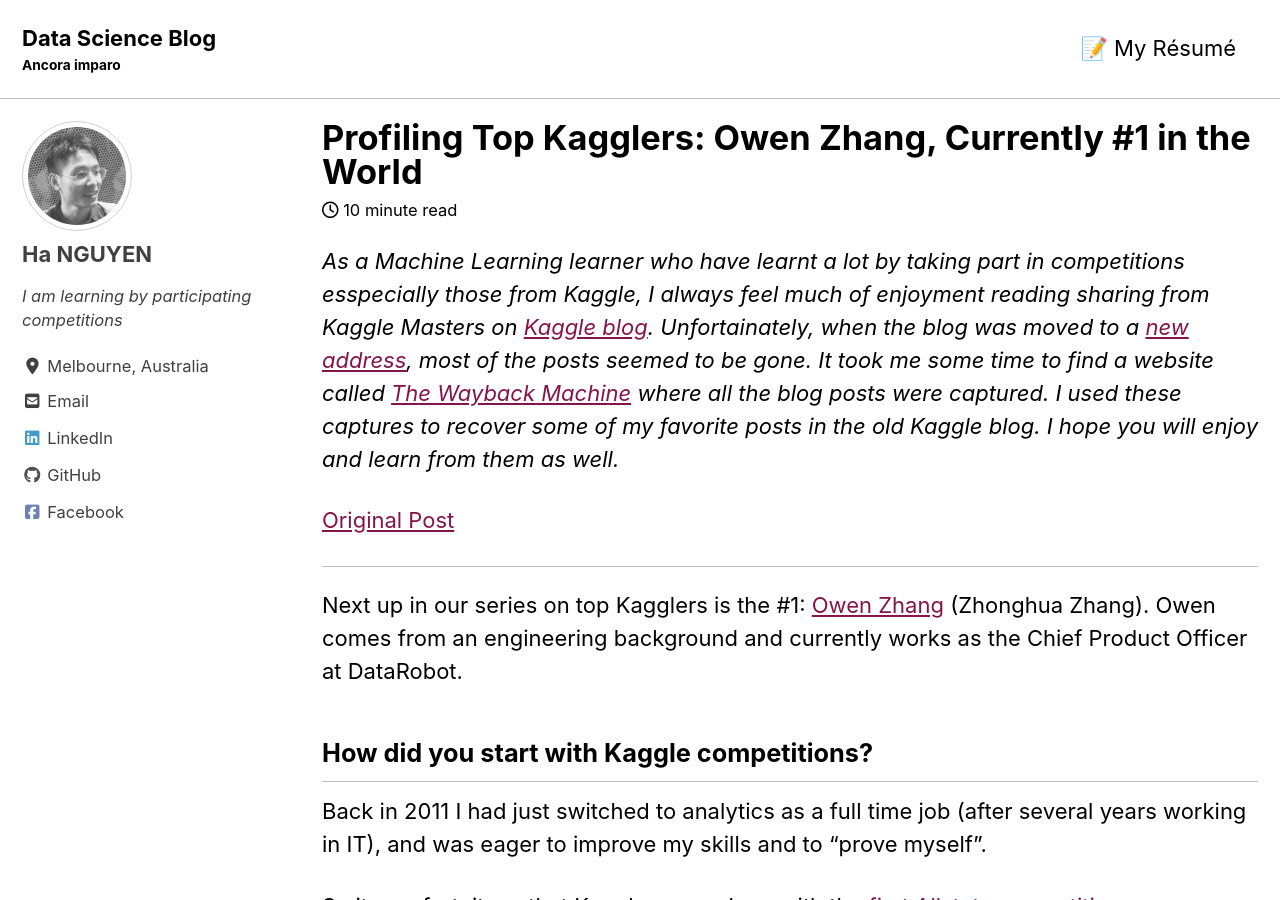
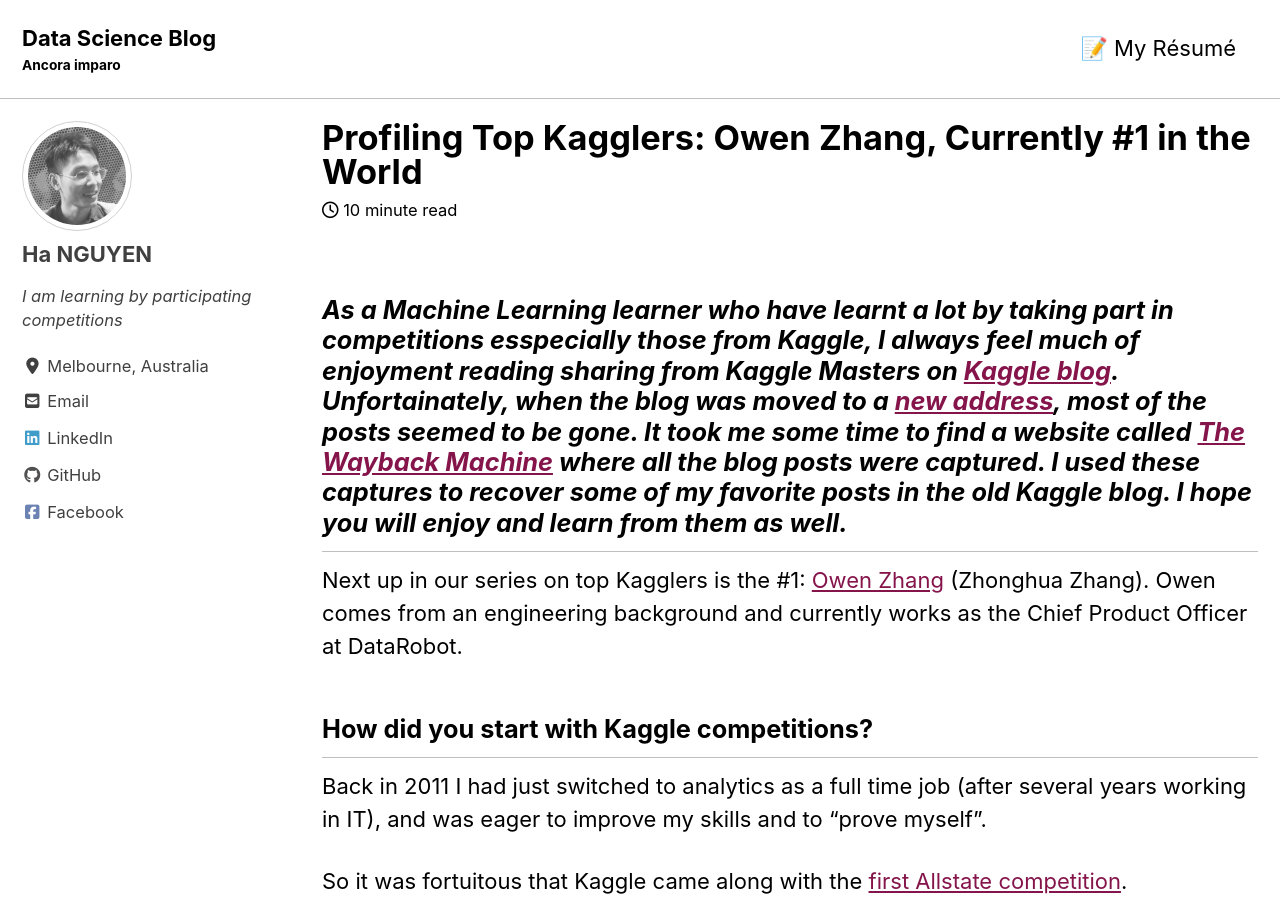
Before and after one commit to datasciblog/datasciblog.github.io, a Jekyll site: the page built from _posts/2015-06-22-profiling-top-kagglers-owen-zhang-currently-1-in-the-world.md, in a window 1280 px wide and 900 px high. Built offline with Jekyll 4.4.1, drawn with Linux system fonts in a browser that asks for light colours; cached includes are drawn as plain includes; nearby versions of some CDN libraries.

Commit message:
Update 2015-06-22-profiling-top-kagglers-owen-zhang-currently-1-in-the-world.md

```diff
--- a/_posts/2015-06-22-profiling-top-kagglers-owen-zhang-currently-1-in-the-world.md
+++ b/_posts/2015-06-22-profiling-top-kagglers-owen-zhang-currently-1-in-the-world.md
@@ -15,9 +15,6 @@ classes: wide
 ---
 
 *As a Machine Learning learner who have learnt a lot by taking part in competitions esspecially those from Kaggle, I always feel much of enjoyment reading sharing from Kaggle Masters on [Kaggle blog](http://blog.kaggle.com). Unfortainately, when the blog was moved to a [new address](https://medium.com/kaggle-blog), most of the posts seemed to be gone. It took me some time to find a website called [The Wayback Machine](https://web.archive.org/) where all the blog posts were captured. I used these captures to recover some of my favorite posts in the old Kaggle blog. I hope you will enjoy and learn from them as well.*{: .notice--notice}
-
-[Original Post](http://blog.kaggle.com/2015/06/22/profiling-top-kagglers-owen-zhang-currently-1-in-the-world/)
-
 ---
 
 Next up in our series on top Kagglers is the #1: [Owen Zhang](https://www.kaggle.com/owenzhang1) (Zhonghua Zhang). Owen comes from an engineering background and currently works as the Chief Product Officer at DataRobot.
```
